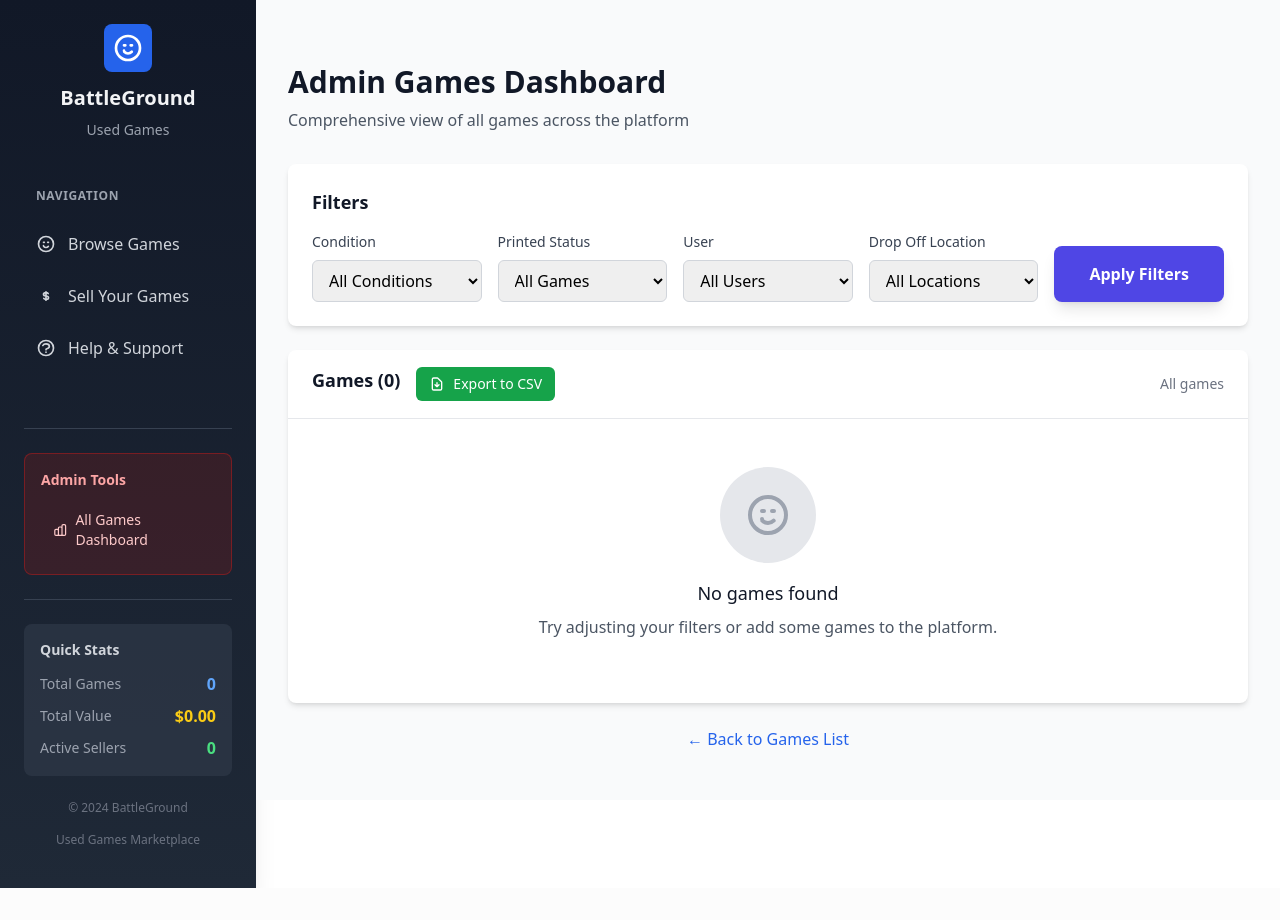
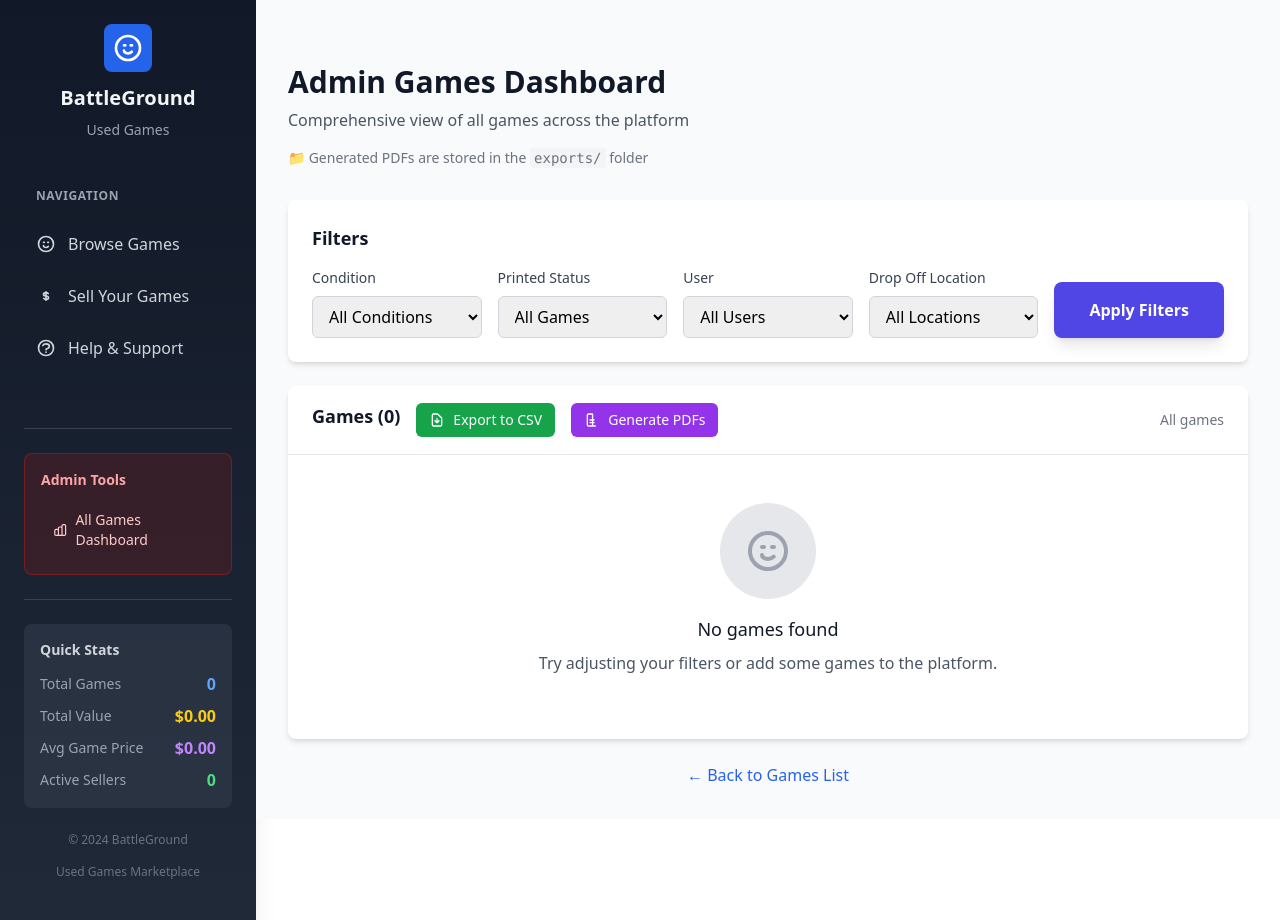
Before and after one commit to frenchdubliner/BattleGroundUsedGames, a Django app: page /games/admin-games/ in a window 1280 px wide. Shown: the part 80-1000 px from the top of the page. Before the commit the page ends 968 px from the top, so only its background shows below. Run offline with Django 5.2, Linux system fonts and the light colour scheme; the visitor is signed in with stand-in values (Sample User, id 1); data comes from the database, SQL or seed files in the repository; data that the repository does not hold is empty; some libraries are stand-ins or nearby versions.

Commit message:
added PDF generation

```diff
--- a/a_core/context_processors.py
+++ b/a_core/context_processors.py
@@ -1,4 +1,4 @@
-from django.db.models import Count, Q, Sum
+from django.db.models import Count, Q, Sum, Avg
 from django.utils import timezone
 from datetime import timedelta
 from games.models import Game
@@ -23,18 +23,23 @@ def game_stats(request):
         else:
             context['active_sellers_count'] = None
 
-        # Total sum of game prices - based on what user can see
+        # Total sum and average of game prices - based on what user can see
         if request.user.is_staff:
-            # Admin users see total value of all games
+            # Admin users see total value and average of all games
             total_sum = Game.objects.aggregate(total=Sum('price'))['total'] or 0
+            avg_price = Game.objects.aggregate(avg=Avg('price'))['avg'] or 0
             context['total_games_sum'] = total_sum
+            context['average_game_price'] = avg_price
         elif request.user.is_authenticated:
-            # Regular users see total value of their own games
+            # Regular users see total value and average of their own games
             total_sum = Game.objects.filter(user=request.user).aggregate(total=Sum('price'))['total'] or 0
+            avg_price = Game.objects.filter(user=request.user).aggregate(avg=Avg('price'))['avg'] or 0
             context['total_games_sum'] = total_sum
+            context['average_game_price'] = avg_price
         else:
             # Unauthenticated users see no value
             context['total_games_sum'] = 0
+            context['average_game_price'] = 0
 
         # Today's deals (games created today)
         today = timezone.now().date()
--- a/games/views.py
+++ b/games/views.py
@@ -5,6 +5,11 @@ from django.http import HttpResponse
 from .models import Game
 from .forms import GameForm, AdminGameForm
 import csv
+import os
+import zipfile
+import subprocess
+from django.conf import settings
+from django.template.loader import render_to_string
 
 def is_admin_user(user):
     """Check if user is an admin/staff user"""
@@ -154,6 +159,123 @@ def admin_only_games(request):
 
         return response
 
+    # Handle LaTeX export
+    if request.GET.get('export') == 'latex':
+        # Create exports directory if it doesn't exist
+        exports_dir = os.path.join(settings.BASE_DIR, 'exports')
+        if not os.path.exists(exports_dir):
+            os.makedirs(exports_dir)
+
+        # Create a temporary directory for LaTeX files
+        import tempfile
+        import shutil
+
+        # Create a temporary directory
+        temp_dir = tempfile.mkdtemp()
+
+        try:
+            # Read the LaTeX template
+            template_path = os.path.join(settings.BASE_DIR, 'games', 'templates', 'export_templates', 'tex_template.txt')
+
+            with open(template_path, 'r', encoding='utf-8') as f:
+                template_content = f.read()
+
+            # Track successful PDF generations
+            successful_pdfs = []
+            failed_pdfs = []
+
+            # Generate LaTeX files for each game and convert to PDF
+            for game in games:
+                # Create filename for this game
+                safe_name = "".join(c for c in game.name if c.isalnum() or c in (' ', '-', '_')).rstrip()
+                safe_name = safe_name.replace(' ', '_')
+                tex_filename = f"game_{game.id}_{safe_name}.tex"
+                pdf_filename = f"game_{game.id}_{safe_name}.pdf"
+
+                tex_filepath = os.path.join(temp_dir, tex_filename)
+                pdf_filepath = os.path.join(exports_dir, pdf_filename)
+
+                # Replace template placeholders with actual values
+                game_content = template_content.replace('game.id', str(game.id))
+                game_content = game_content.replace('game.condition', game.get_condition_display())
+                game_content = game_content.replace('game.price', str(game.price))
+
+                # Handle missing components
+                if game.missing_pieces:
+                    missing_components = f"Missing Components: {game.description_of_missing_pieces or 'Yes'}"
+                else:
+                    missing_components = "All Components Present"
+                game_content = game_content.replace('missingcomponents', missing_components)
+
+                # Handle smoking household
+                if game.smoking_house:
+                    smoking_household = "Smoking Household: Yes"
+                else:
+                    smoking_household = "Smoking Household: No"
+                game_content = game_content.replace('smokinghousehold', smoking_household)
+
+                # Handle animal condition
+                if game.pet != 'none':
+                    animal_condition = f"Animal Exposure: {game.get_pet_display()}"
+                else:
+                    animal_condition = "Animal Exposure: None"
+                game_content = game_content.replace('animalcondition', animal_condition)
+
+                # Handle musty smell
+                if game.musty_smell:
+                    musty_smell = "Musty Smell: Yes"
+                else:
+                    musty_smell = "Musty Smell: No"
+                game_content = game_content.replace('mustysmell', musty_smell)
+
+                # Write the LaTeX file
+                with open(tex_filepath, 'w', encoding='utf-8') as f:
+                    f.write(game_content)
+
+                # Convert LaTeX to PDF using pdflatex
+                try:
+                    # Run pdflatex command
+                    result = subprocess.call([
+                        'pdflatex',
+                        '-interaction=nonstopmode',
+                        '-output-directory=' + temp_dir,
+                        tex_filepath
+                    ], cwd=temp_dir, capture_output=True, text=True)
+
+                    # Check if PDF was generated successfully
+                    generated_pdf = os.path.join(temp_dir, pdf_filename)
+                    if result == 0 and os.path.exists(generated_pdf):
+                        # Move PDF to exports directory
+                        shutil.move(generated_pdf, pdf_filepath)
+                        successful_pdfs.append(pdf_filename)
+                    else:
+                        failed_pdfs.append(f"{game.name} (LaTeX compilation failed)")
+
+                except Exception as e:
+                    failed_pdfs.append(f"{game.name} (Error: {str(e)})")
+
+            # Clean up temporary LaTeX files and auxiliary files
+            for root, dirs, files in os.walk(temp_dir):
+                for file in files:
+                    if file.endswith(('.tex', '.aux', '.log', '.out')):
+                        try:
+                            os.remove(os.path.join(root, file))
+                        except:
+                            pass
+
+            # Show success/error messages
+            if successful_pdfs:
+                messages.success(request, f'Successfully generated {len(successful_pdfs)} PDF files in the exports folder.')
+            if failed_pdfs:
+                messages.error(request, f'Failed to generate PDFs for: {", ".join(failed_pdfs)}')
+
+            # Redirect back to the admin dashboard
+            return redirect('games:admin_only_games')
+
+        finally:
+            # Clean up temporary directory
+            shutil.rmtree(temp_dir)
+
     # Get unique values for filter dropdowns
     conditions = Game.CONDITION_CHOICES
     users = Game.objects.values_list('user__username', flat=True).distinct().order_by('user__username')
--- a/templates/games/admin_only_games.html
+++ b/templates/games/admin_only_games.html
@@ -8,7 +8,19 @@
             <div class="mb-8">
                 <h1 class="text-3xl font-bold text-gray-900 mb-2">Admin Games Dashboard</h1>
                 <p class="text-gray-600">Comprehensive view of all games across the platform</p>
+                <p class="text-sm text-gray-500 mt-2">📁 Generated PDFs are stored in the <code class="bg-gray-100 px-1 py-0.5 rounded">exports/</code> folder</p>
             </div>
+
+            <!-- Django Messages -->
+            {% if messages %}
+                <div class="mb-6">
+                    {% for message in messages %}
+                        <div class="p-4 rounded-md {% if message.tags == 'success' %}bg-green-50 border border-green-200 text-green-800{% elif message.tags == 'error' %}bg-red-50 border border-red-200 text-red-800{% else %}bg-blue-50 border border-blue-200 text-blue-800{% endif %}">
+                            {{ message }}
+                        </div>
+                    {% endfor %}
+                </div>
+            {% endif %}
 
             <!-- Filters Section -->
             <div class="bg-white rounded-lg shadow-md p-6 mb-6">
@@ -88,6 +100,15 @@
                                     <path stroke-linecap="round" stroke-linejoin="round" stroke-width="2" d="M12 10v6m0 0l-3-3m3 3l3-3m2 8H7a2 2 0 01-2-2V5a2 2 0 012-2h5.586a1 1 0 01.707.293l5.414 5.414a1 1 0 01.293.707V19a2 2 0 01-2 2z"></path>
                                 </svg>
                                 Export to CSV
+                            </a>
+
+                            <!-- Generate PDFs Button -->
+                            <a href="?{% for key, value in current_filters.items %}{% if value %}{{ key }}={{ value }}&{% endif %}{% endfor %}export=latex"
+                               class="inline-flex items-center px-3 py-2 border border-transparent text-sm leading-4 font-medium rounded-md text-white bg-purple-600 hover:bg-purple-700 focus:outline-none focus:ring-2 focus:ring-offset-2 focus:ring-purple-500 transition-colors duration-200">
+                                <svg class="w-4 h-4 mr-2" fill="none" stroke="currentColor" viewBox="0 0 24 24">
+                                    <path stroke-linecap="round" stroke-linejoin="round" stroke-width="2" d="M9 12h6m-6 4h6m2 5H7a2 2 0 01-2-2V5a2 2 0 012-2h5.586a1 1 0 01.293.707V19a2 2 0 01-2 2z"></path>
+                                </svg>
+                                Generate PDFs
                             </a>
                         </div>
                         <div class="text-sm text-gray-500">
--- a/templates/includes/sidebar.html
+++ b/templates/includes/sidebar.html
@@ -106,6 +106,22 @@
                 </span>
             </div>
 
+            <!-- Average Game Price - Shows average price of visible games -->
+            <div class="flex justify-between items-center">
+                <span class="text-gray-400 text-sm">
+                    {% if user.is_authenticated and user.is_staff %}
+                        Avg Game Price
+                    {% elif user.is_authenticated %}
+                        My Avg Price
+                    {% else %}
+                        Avg Game Price
+                    {% endif %}
+                </span>
+                <span class="text-purple-400 font-semibold">
+                    ${{ average_game_price|floatformat:2|default:"0.00" }}
+                </span>
+            </div>
+
             <!-- Active Sellers - Only visible to admin users -->
             {% if user.is_staff %}
                 <div class="flex justify-between items-center">
```
Also changed, not shown: games/templates/export_templates/tex_template.txt (added, +49 -0 lines).
